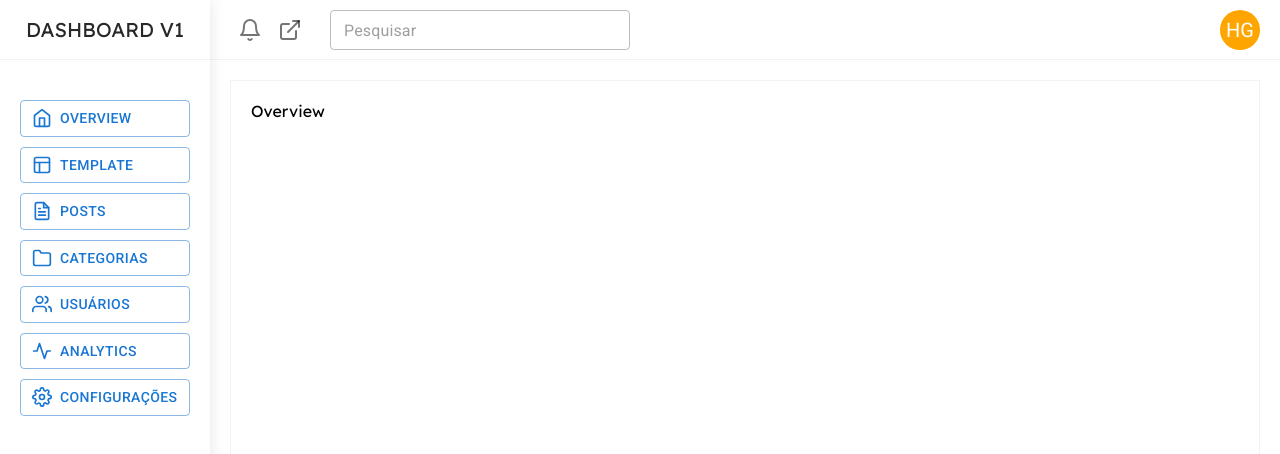
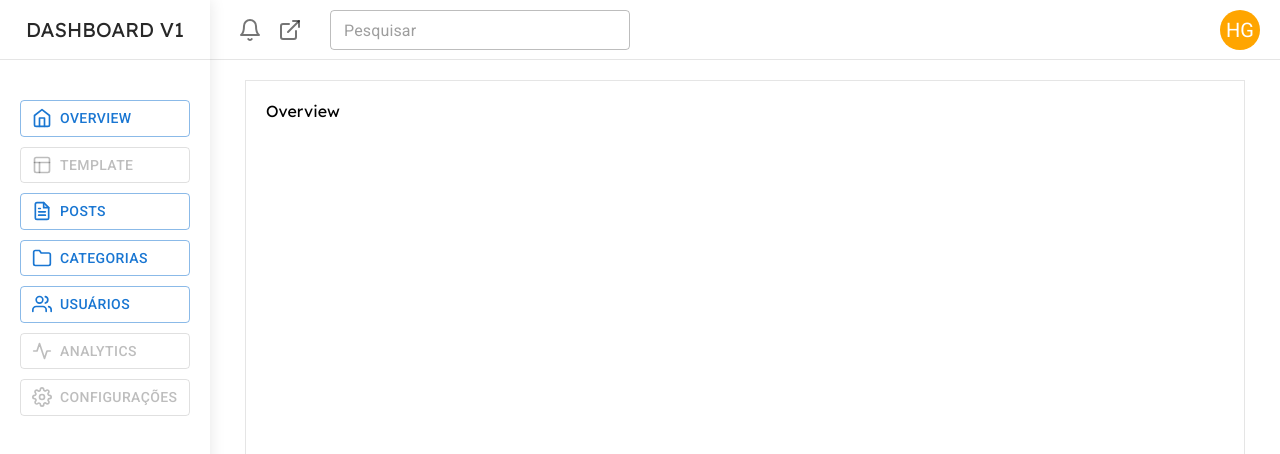
Before and after one commit to henriquegarcia-web/personal-blog-firebase-v1, a React (Create React App) app: page /admin in a window 1280 px wide. Shown: the top 454 px of the page. Built offline with nearby package versions, Linux system fonts and the light colour scheme.

Commit message:
Ajustes nas Views e Menu Lateral
- Adequar layout das views, com wrapper de 1000px
- Configurar exibição de telas/views de acordo com o clique nos inputs do menu
- Desativar inputs das views que estão em blocked

```diff
--- a/src/Pages/Panel/index.jsx
+++ b/src/Pages/Panel/index.jsx
@@ -43,7 +43,7 @@ import Settings from '../../Containers/AdminViews/Settings'
 
 const Panel = () => {
 
-  const [view, setView] = useState('overview')
+  const [view, setView] = useState(<Overview />)
 
   return (
     <PanelPage>
@@ -58,49 +58,52 @@ const Panel = () => {
           <Button
             variant="outlined"
             startIcon={<FiHome />}
-            onClick={() => setView('overview')}
+            onClick={() => setView(<Overview />)}
           >
             Overview
           </Button>
           <Button
             variant="outlined"
             startIcon={<FiLayout />}
-            onClick={() => setView('template')}
+            onClick={() => setView(<Template />)}
+            disabled
           >
             Template
           </Button>
           <Button
             variant="outlined"
             startIcon={<FiFileText />}
-            onClick={() => setView('posts')}
+            onClick={() => setView(<Posts />)}
           >
             Posts
           </Button>
           <Button
             variant="outlined"
             startIcon={<FiFolder />}
-            onClick={() => setView('categories')}
+            onClick={() => setView(<Categories />)}
           >
             Categorias
           </Button>
           <Button
             variant="outlined"
             startIcon={<FiUsers />}
-            onClick={() => setView('users')}
+            onClick={() => setView(<Users />)}
           >
             Usuários
           </Button>
           <Button
             variant="outlined"
             startIcon={<FiActivity />}
-            onClick={() => setView('analytics')}
+            onClick={() => setView(<Analytics />)}
+            disabled
           >
             Analytics
           </Button>
           <Button
             variant="outlined"
             startIcon={<FiSettings />}
-            onClick={() => setView('settings')}
+            onClick={() => setView(<Settings />)}
+            disabled
           >
             Configurações
           </Button>
@@ -133,13 +136,7 @@ const Panel = () => {
         </ViewHeader>
 
         <ViewContainer>
-          {view === 'overview' && <Overview /> }
-          {view === 'template' && <Template /> }
-          {view === 'posts' && <Posts /> }
-          {view === 'categories' && <Categories /> }
-          {view === 'users' && <Users /> }
-          {view === 'analytics' && <Analytics /> }
-          {view === 'settings' && <Settings /> }
+          {view}
         </ViewContainer>
 
       </PanelView>
--- a/src/Pages/Panel/style.js
+++ b/src/Pages/Panel/style.js
@@ -90,6 +90,8 @@ export const ViewHeaderInfos = styled.div`
 // --------------------------------------- VIEW - Container
 
 export const ViewContainer = styled.div`
+  display: flex;
+  justify-content: center;
   height: calc(100% - 60px);
   padding: var(--padding);
 
--- a/src/globalStyles.js
+++ b/src/globalStyles.js
@@ -18,7 +18,7 @@ const GlobalStyle = createGlobalStyle`
 
     --link: #0583d2;
     --box-shadow: rgba(0, 0, 0, 0.1);
-    --border-light: rgba(0, 0, 0, 0.05);
+    --border-light: rgba(0, 0, 0, 0.1);
   }
 
   // ------ SCROLL BAR
@@ -55,10 +55,10 @@ export const Page = styled.div`
 
 export const View = styled.div`
   display: flex;
-  /* justify-content: center;
-  align-items: center; */
+  width: 100%;
   height: 100%;
   padding: var(--padding);
+  max-width: 1000px;
 
   border: 1px solid var(--border-light);
 `
```
